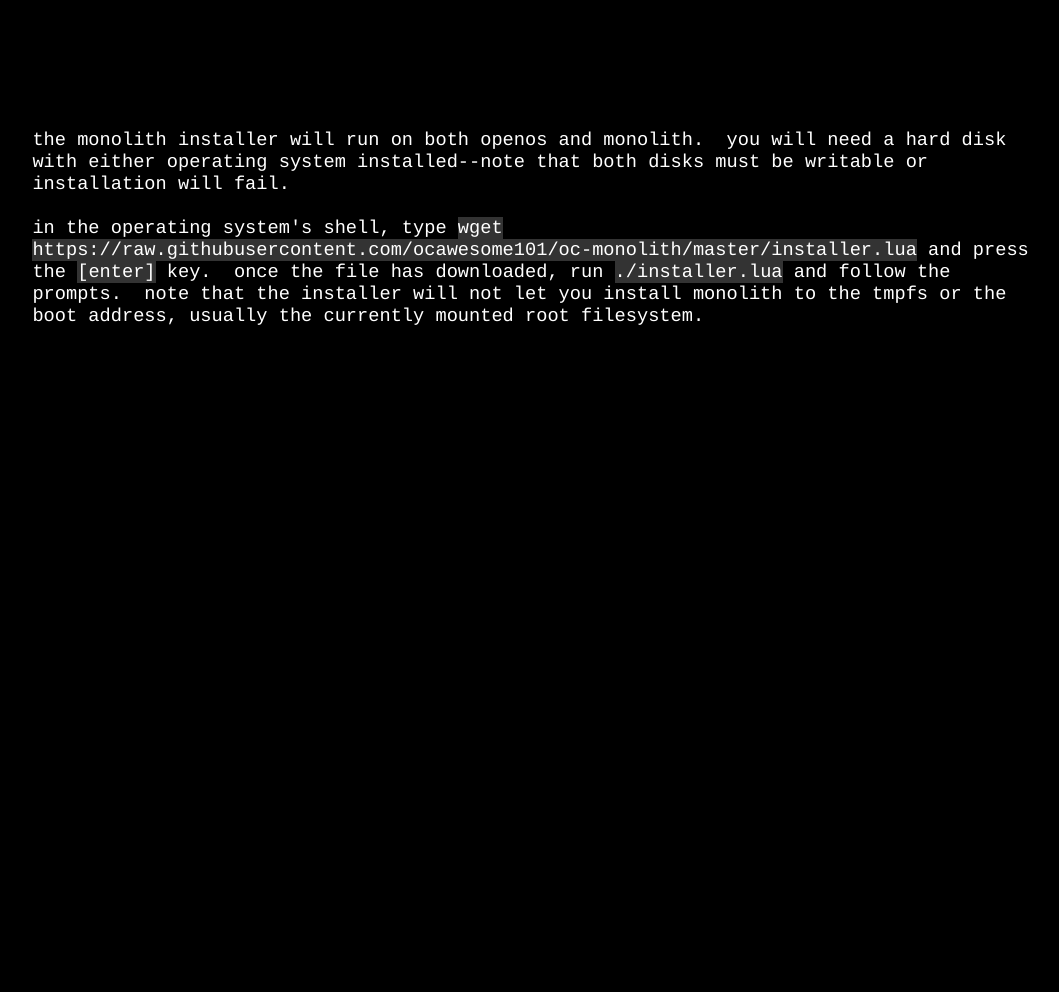
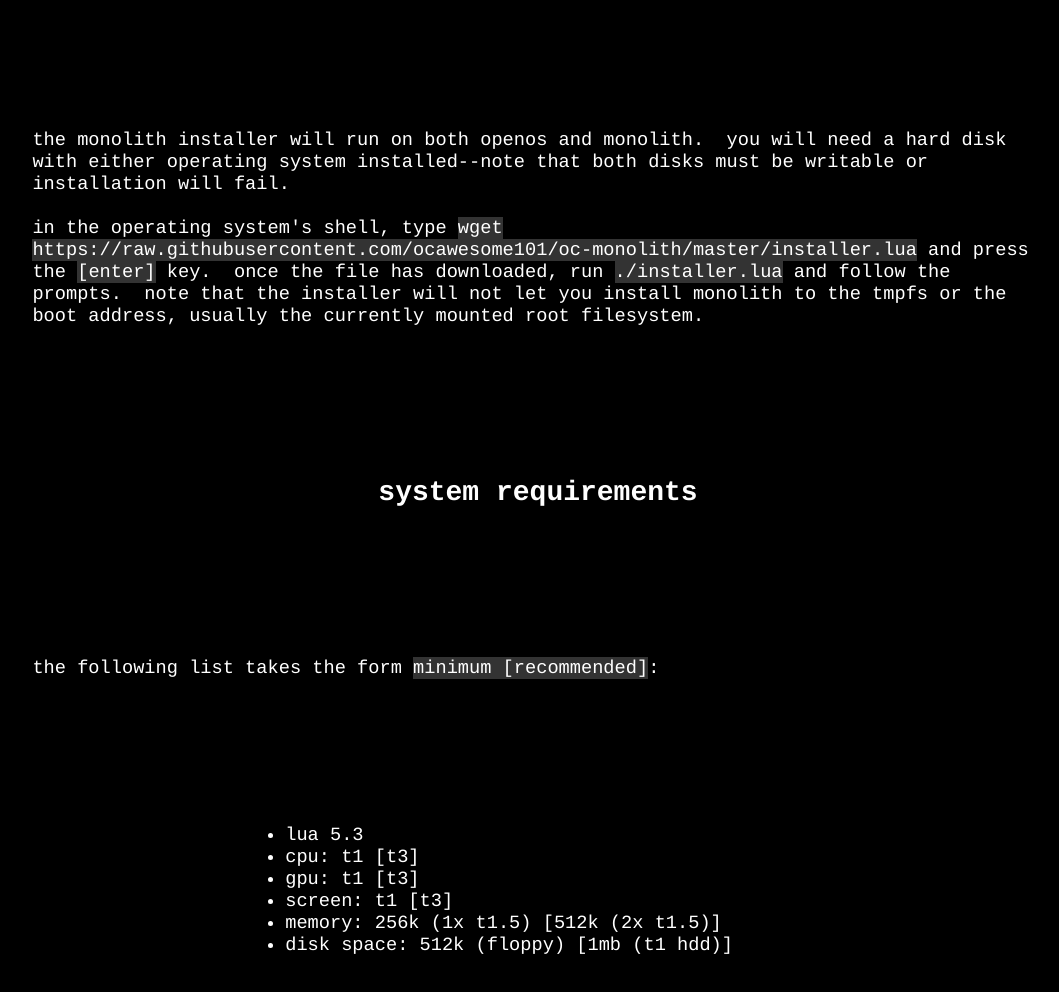
Before and after one commit to oc-monolith/oc-monolith.github.io, a plain HTML site: page index.html in a window 1280 px wide. Shown: the part 573-1565 px from the top of the page, without its empty margins (102-1161 px from the left). Before the commit the page ends 1045 px from the top, so only its background shows below. Drawn offline with Linux system fonts and the light colour scheme.

Commit message:
system requirements

```diff
--- a/index.html
+++ b/index.html
@@ -19,5 +19,17 @@
       <br><br>
       in the operating system's shell, type <span class="code">wget https://raw.githubusercontent.com/ocawesome101/oc-monolith/master/installer.lua</span> and press the <span class="code">[enter]</span> key.&nbsp;&nbsp;once the file has downloaded, run <span class="code">./installer.lua</span> and follow the prompts.&nbsp;&nbsp;note that the installer will not let you install monolith to the tmpfs or the boot address, usually the currently mounted root filesystem.
     </p>
+    <h2>system requirements</h2>
+    <p>
+      the following list takes the form <span class="code">minimum [recommended]</span>:
+      <ul>
+        <li>lua 5.3</li>
+        <li>cpu: t1 [t3]</li>
+        <li>gpu: t1 [t3]</li>
+        <li>screen: t1 [t3]</li>
+        <li>memory: 256k (1x t1.5) [512k (2x t1.5)]</li>
+        <li>disk space: 512k (floppy) [1mb (t1 hdd)]</li>
+      </ul>
+    </p>
   </body>
 </html>
--- a/style.css
+++ b/style.css
@@ -19,6 +19,12 @@ a {
   text-decoration: none;
 }
 
+ul {
+  text-align: left;
+  padding-left: 30%;
+  max-width: 80%;
+}
+
 .code {
   color: white;
   background-color: #333;
```
